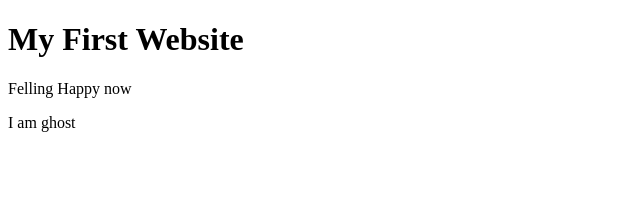
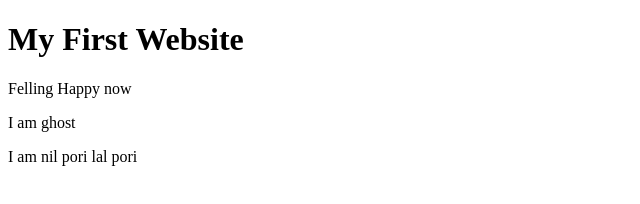
Before and after one commit to itssarwarbd/my-first-website, a plain HTML site: page index.html in a window 1280 px wide. Shown: the whole page, without its empty margins (0-640 px from the left). Drawn offline with Linux system fonts and the light colour scheme.

Commit message:
finally adding

```diff
--- a/index.html
+++ b/index.html
@@ -9,5 +9,6 @@
     <h1>My First Website</h1>
     <p>Felling Happy now</p>
     <p>I am ghost</p>
+    <p>I am nil pori lal pori</p>
 </body>
 </html>
```
